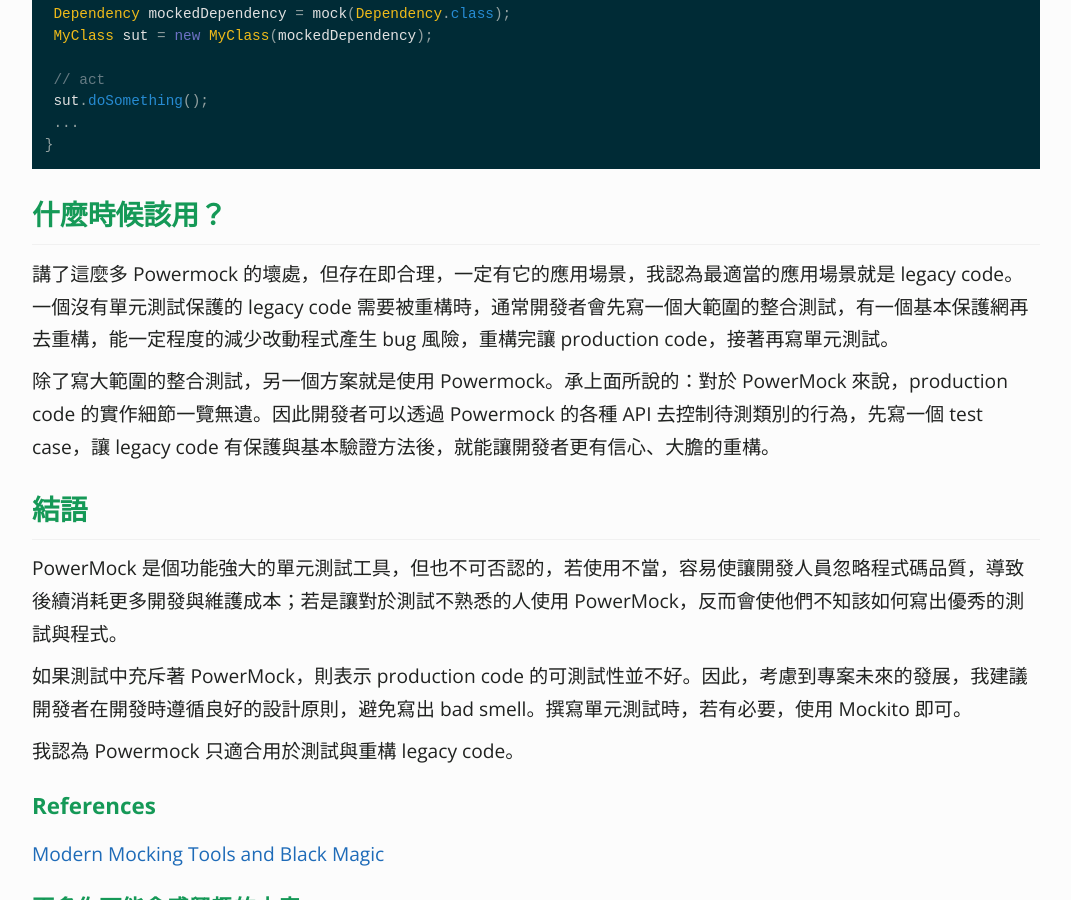
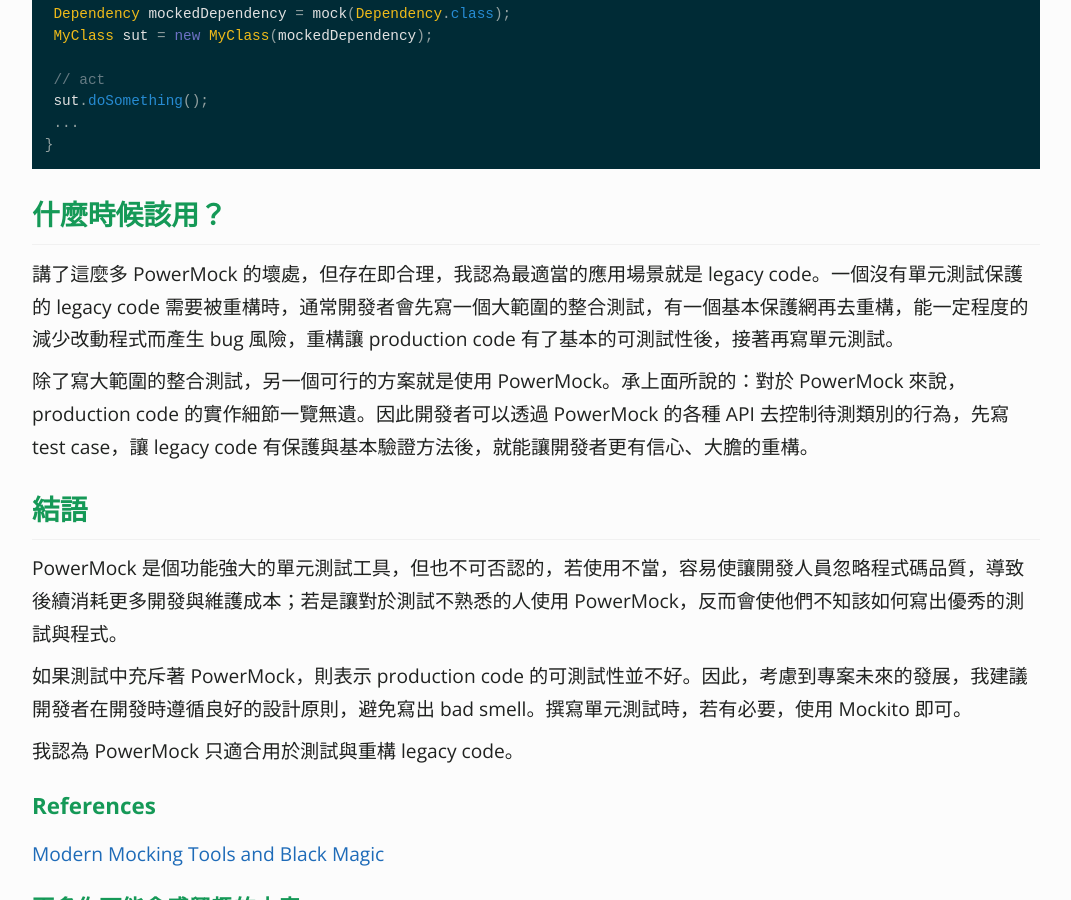
Before and after one commit to KaiSheng714/KaiSheng714.github.io, a Jekyll site: the page built from _posts/2022-01-06-why-powermock-is-bad.md, in a window 1280 px wide and 900 px high, scrolled down 5855 px. Shown: the whole window, without its empty margins (104-1175 px from the left). Built offline with Jekyll 4.4.1, drawn with Linux system fonts in a browser that asks for light colours; comment, search, counter and statistics services are not loaded.

Commit message:
powermock

````diff
--- a/_posts/2022-01-06-why-powermock-is-bad.md
+++ b/_posts/2022-01-06-why-powermock-is-bad.md
@@ -214,16 +214,16 @@
 ```
 
 ## **什麼時候該用？**
-講了這麼多 Powermock 的壞處，但存在即合理，一定有它的應用場景，我認為最適當的應用場景就是 legacy code。一個沒有單元測試保護的 legacy code 需要被重構時，通常開發者會先寫一個大範圍的整合測試，有一個基本保護網再去重構，能一定程度的減少改動程式產生 bug 風險，重構完讓 production code，接著再寫單元測試。
+講了這麼多 PowerMock 的壞處，但存在即合理，我認為最適當的應用場景就是 legacy code。一個沒有單元測試保護的 legacy code 需要被重構時，通常開發者會先寫一個大範圍的整合測試，有一個基本保護網再去重構，能一定程度的減少改動程式而產生 bug 風險，重構讓 production code 有了基本的可測試性後，接著再寫單元測試。
 
-除了寫大範圍的整合測試，另一個方案就是使用 Powermock。承上面所說的：對於 PowerMock 來說，production code 的實作細節一覽無遺。因此開發者可以透過 Powermock 的各種 API 去控制待測類別的行為，先寫一個 test case，讓 legacy code 有保護與基本驗證方法後，就能讓開發者更有信心、大膽的重構。
+除了寫大範圍的整合測試，另一個可行的方案就是使用 PowerMock。承上面所說的：對於 PowerMock 來說，production code 的實作細節一覽無遺。因此開發者可以透過 PowerMock 的各種 API 去控制待測類別的行為，先寫 test case，讓 legacy code 有保護與基本驗證方法後，就能讓開發者更有信心、大膽的重構。
 
 ## **結語**
 PowerMock 是個功能強大的單元測試工具，但也不可否認的，若使用不當，容易使讓開發人員忽略程式碼品質，導致後續消耗更多開發與維護成本；若是讓對於測試不熟悉的人使用 PowerMock，反而會使他們不知該如何寫出優秀的測試與程式。
 
 如果測試中充斥著 PowerMock，則表示 production code 的可測試性並不好。因此，考慮到專案未來的發展，我建議開發者在開發時遵循良好的設計原則，避免寫出 bad smell。撰寫單元測試時，若有必要，使用 Mockito 即可。
 
-我認為 Powermock 只適合用於測試與重構 legacy code。
+我認為 PowerMock 只適合用於測試與重構 legacy code。
 
 ### **References**
 [Modern Mocking Tools and Black Magic](https://martinfowler.com/articles/modernMockingTools.html)
````
